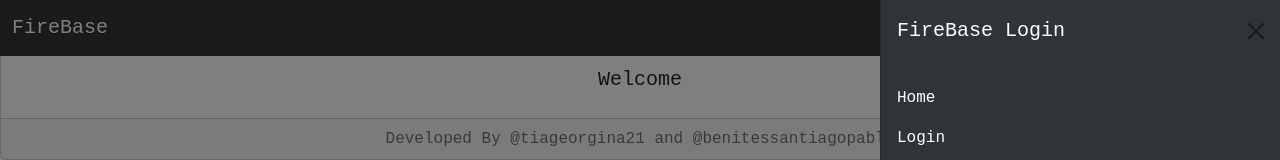
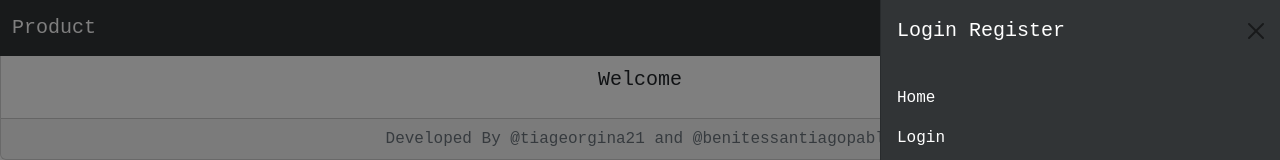
Before and after one commit to JonaBogard/APP-KK, a plain HTML site: page index.html in a window 1280 px wide. Both pictures are taken after a click on the button 1240 px from the left and 28 px from the top of the page. Shown: the top 160 px of the page. Drawn offline with nearby package versions, Linux system fonts and the light colour scheme; some packages are replaced by stand-ins of ours; no server answers; a script that the page names is missing.

Commit message:
Proyect 1.2

```diff
--- a/index.html
+++ b/index.html
@@ -13,19 +13,19 @@
 <link rel="shortcut icon" href="https://static.thenounproject.com/png/18493-200.png" />
 <link rel="stylesheet" href="style.css">
 <script src="qrcode.min.js"></script>
-    <title>FireBase</title>
+    <title>Product Register</title>
 </head>
 <body>
 <!-- START CARD -->
     <nav class="navbar fixed-top" style="background-color: #313436;">
         <div class="container-fluid">
-          <a class="navbar-brand" href="#" id="bp">FireBase</a>
+          <a class="navbar-brand" href="#" id="bp">Product</a>
           <button class="navbar-toggler" type="button" data-bs-toggle="offcanvas" data-bs-target="#offcanvasNavbar" aria-controls="offcanvasNavbar">
             <span class="navbar-toggler-icon"></span>
           </button>
           <div class="offcanvas offcanvas-end" tabindex="-1" id="offcanvasNavbar" aria-labelledby="offcanvasNavbarLabel">
             <div class="offcanvas-header">
-              <h5 class="offcanvas-title" id="bp">FireBase Login</h5>
+              <h5 class="offcanvas-title" id="bp">Login Register</h5>
               <button type="button" class="btn-close" data-bs-dismiss="offcanvas" aria-label="Close"></button>
             </div>
             <div class="offcanvas-body" id="Bbody">
```
